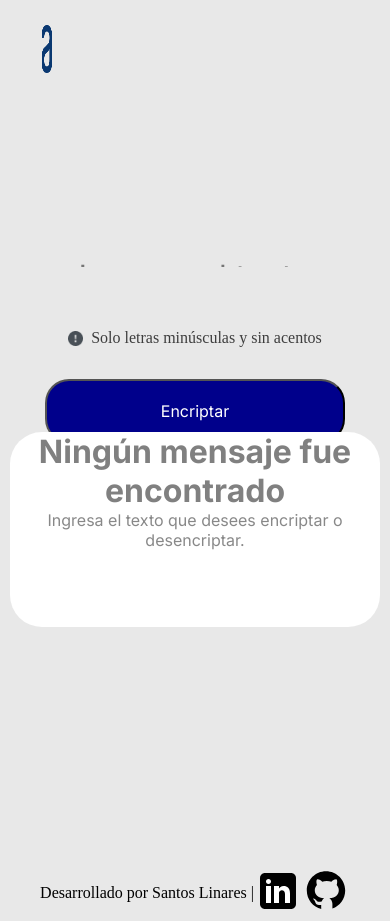
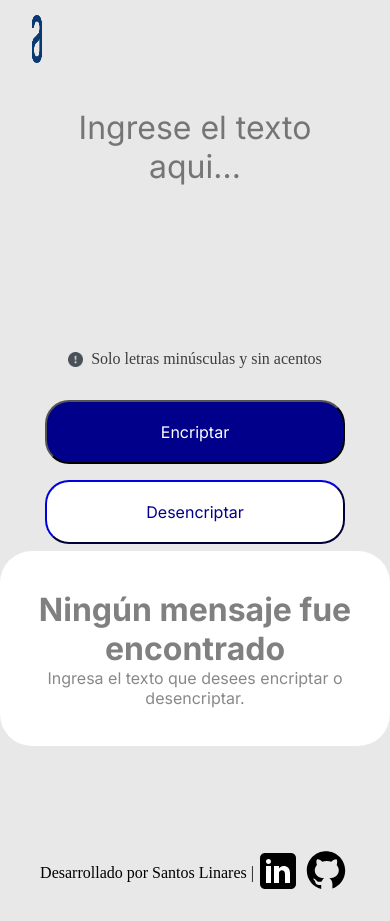
Before and after one commit to santoslinares1/Challenge-EncriptadorTexto, a plain HTML site: page index.html in a window 390 px wide. Drawn offline with Linux system fonts and the light colour scheme.

Commit message:
cambios en el diseño

```diff
--- a/styles/styles.css
+++ b/styles/styles.css
@@ -172,61 +172,60 @@ button:hover{
 
  /* Dispositivos Extra chicos (phones, 600px and down) */
  @media only screen and (max-width: 600px) {
-    .main {
-        height: auto;
-        min-height: 100vh;
+    .main{
         display: flex;
         flex-direction: column;
-        justify-content: center;
-        align-items: center;
-        padding: 10px;
+        width: 100%;
+        max-width: 600px;
+        justify-content: space-evenly;
+        gap: 10rem;
+
     }
-    .logo {
+    .logo{
         position: absolute;
-        top: 10px;
-        left: 10px;
+        top:0;
+        left:0;
     }
-    .muñeco {
+    .muñeco{
         display: none;
     }
-    .text--input {
+    .text--input{
         display: flex;
         flex-direction: column;
         align-items: center;
         gap: 2rem;
-        width: 100%;
     }
-    .contiene--mayusculas {
-        margin-top: 20px;
+    .contiene--mayusculas{
+        margin-top: 50px;
     }
-    .text--output {
-        width: 100%;
+    .text--output{
+        width: auto;
         max-width: 600px;
         margin: 0;
     }
-    .indicaciones {
+    .indicaciones{
         margin: 0;
         display: flex;
         flex-direction: column;
-        width: 100%;
-        height: auto;
+        width: inherit;
+        height: inherit;
     }
-    .botones {
+    .botones{
         display: flex;
         flex-direction: column;
         gap: 1rem;
     }
-    .textarea {
-        width: 90vw;
+    .textarea{
+        width: 80vw;
         max-width: 600px;
-        margin: 10px auto;
+        margin: 0;
         text-align: center;
-        height: 300px;
+        height: calc(100vh - 300px);
+        min-height: 150px;
         padding: 10px;
-        box-sizing: border-box;
+
     }
-}
-
+ }
 
  /* Dispositivos Chicos (portrait tablets and large phones, 600px and up) */
  @media only screen and (min-width: 600px) {
```
